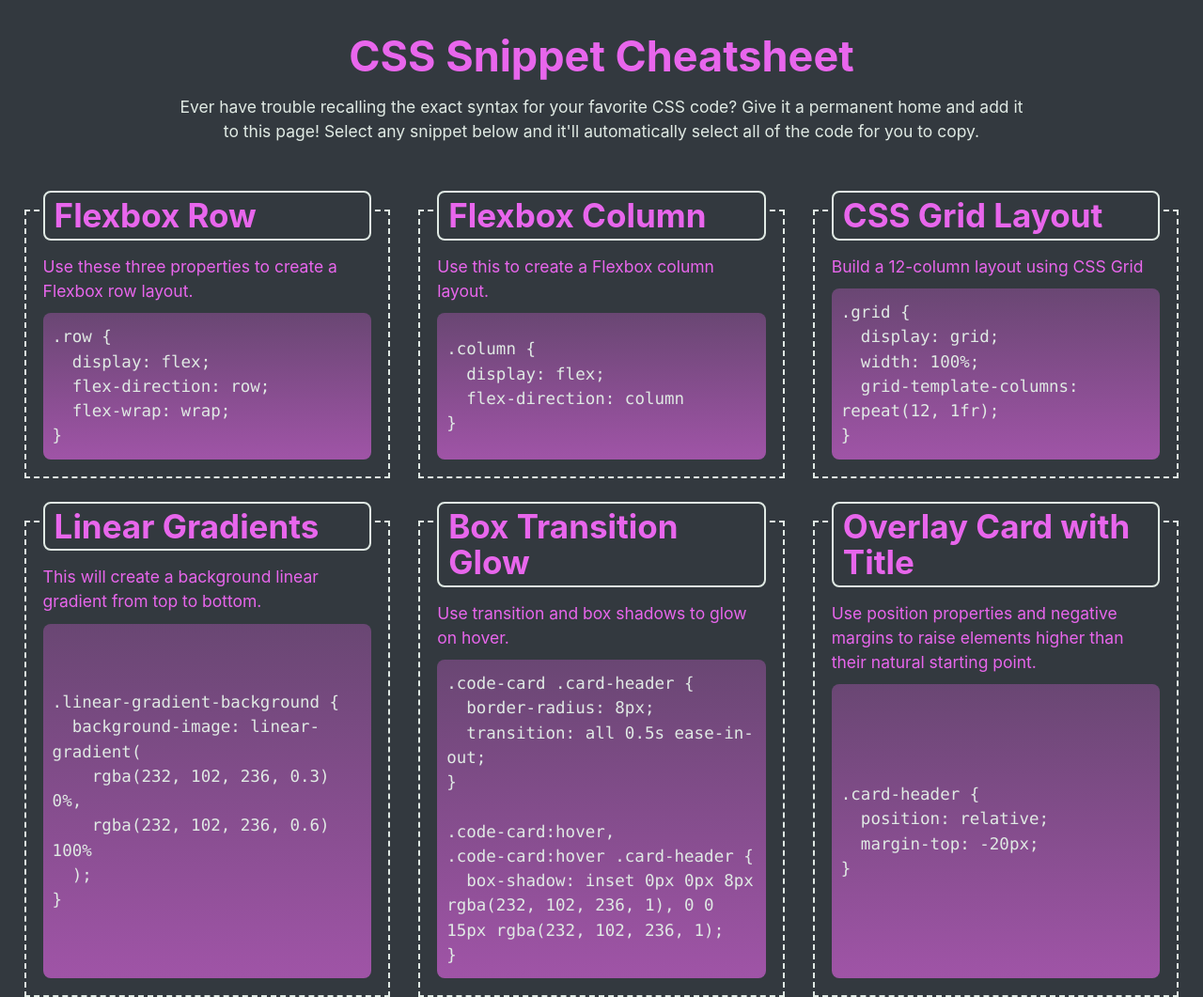
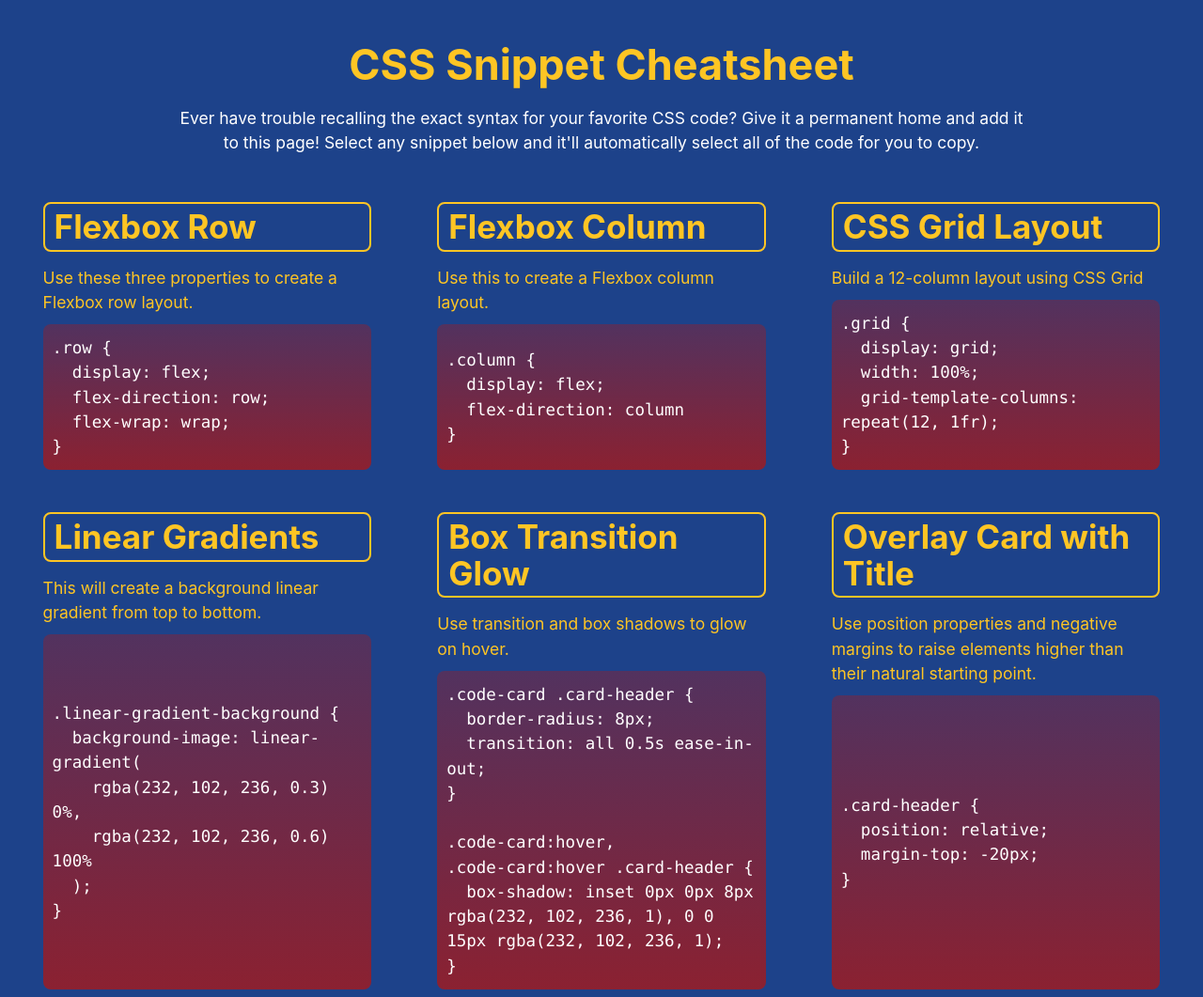
Before and after one commit to lisaj5472/CSS-Snippet-Cheatsheet, a plain HTML site: page index.html in a window 1280 px wide. Shown: the top 1061 px of the page at 94% size. Drawn offline with Linux system fonts and the light colour scheme.

Commit message:
updated colors in correct css

```diff
--- a/assets/css/style.css
+++ b/assets/css/style.css
@@ -1,15 +1,15 @@
-/* color scheme sourced from http://khroma.co/generator/ */
+
 :root {
-  --outer-space: #33393f;
-  --bright-turquoise: #2aefcb;
-  --gin: #e0eae4;
-  --heliotrope: #e866ec;
+  --dark: #1d428a;
+  --secondary: #fec524;
+  --text: white;
+  --primary: #8b2131;
 }
 
 /* set content highlight color and background */
 ::selection {
-  background-color: var(--bright-turquoise);
-  color: var(--outer-space);
+  background-color: var(--secondary);
+  color: var(--dark);
 }
 
 html {
@@ -25,18 +25,21 @@ body {
   /* set body font size to 1.75rem, which is 1.75x more than the font-size of 10px, making it 17.5px  */
   font-size: 1.75rem;
   line-height: 1.5;
-  color: var(--gin);
-  background-color: var(--outer-space);
+  color: var(--text);
+  background-color: var(--dark);
 }
 
-h1,
+h1{
+  color:  var(--secondary);
+}
+
 h2,
 h3,
 h4,
 h5,
 h6 {
   margin-bottom: 0.625rem;
-  color: var(--heliotrope);
+  color: var(--primary);
   font-weight: 700;
   line-height: 1.1;
 }
@@ -129,11 +132,11 @@ footer {
   justify-content: flex-start;
   min-height: 100%;
   padding: 2rem;
-  color: var(--heliotrope);
+  color: var(--secondary);
 
   /* outline is like border, but on the outside of the box instead of inside */
-  outline: 2px dashed var(--gin);
-  outline-offset: -2px;
+  border: 0 2px 2px 2px dashed var(--text);
+
   transition: all 0.5s ease-in-out;
 }
 
@@ -142,9 +145,9 @@ footer {
   position: relative;
   margin: -4rem 0 1.5rem 0;
   padding: 0.5rem 1rem;
-  background-color: var(--outer-space);
-  color: var(--heliotrope);
-  border: 2px solid var(--gin);
+  background-color: var(---dark);
+  color: var(--secondary);
+  border: 2px solid var(--secondary);
   border-radius: 8px;
   transition: all 0.5s ease-in-out;
 }
@@ -152,7 +155,7 @@ footer {
 /* set an outer and inner drop shadow on the card to create a glowing effect on hover */
 .code-card:hover,
 .code-card:hover .card-header {
-  box-shadow: inset 0px 0px 8px var(--heliotrope), 0 0 15px var(--heliotrope);
+  box-shadow: inset 0px 0px 8px var(--secondary), 0 0 15px var(--secondary);
 }
 
 /* each card's code block grows to the height of the largest code block on the page, making each card even in height */
@@ -166,12 +169,12 @@ footer {
   overflow: auto;
   tab-size: 4;
   padding: 1.2rem 1rem;
-  color: var(--gin);
+  color: var(--text);
   border-radius: 8px;
   /* use linear-gradient() function to create a fading background  */
   background-image: linear-gradient(
-    rgba(232, 102, 236, 0.3) 0%,
-    rgba(232, 102, 236, 0.6) 100%
+    #8b21317c 0%,
+    #8b2131 100%
   );
   display: flex;
   align-items: center;
```
